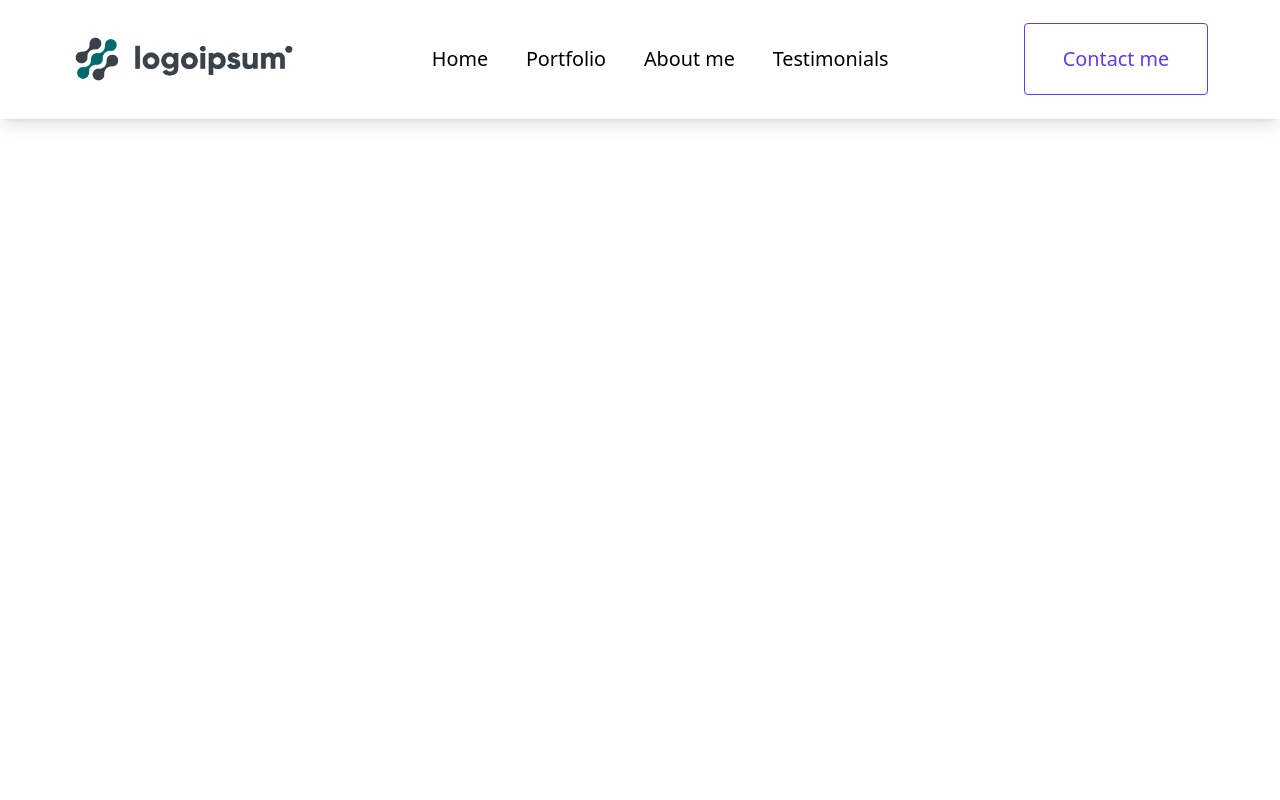
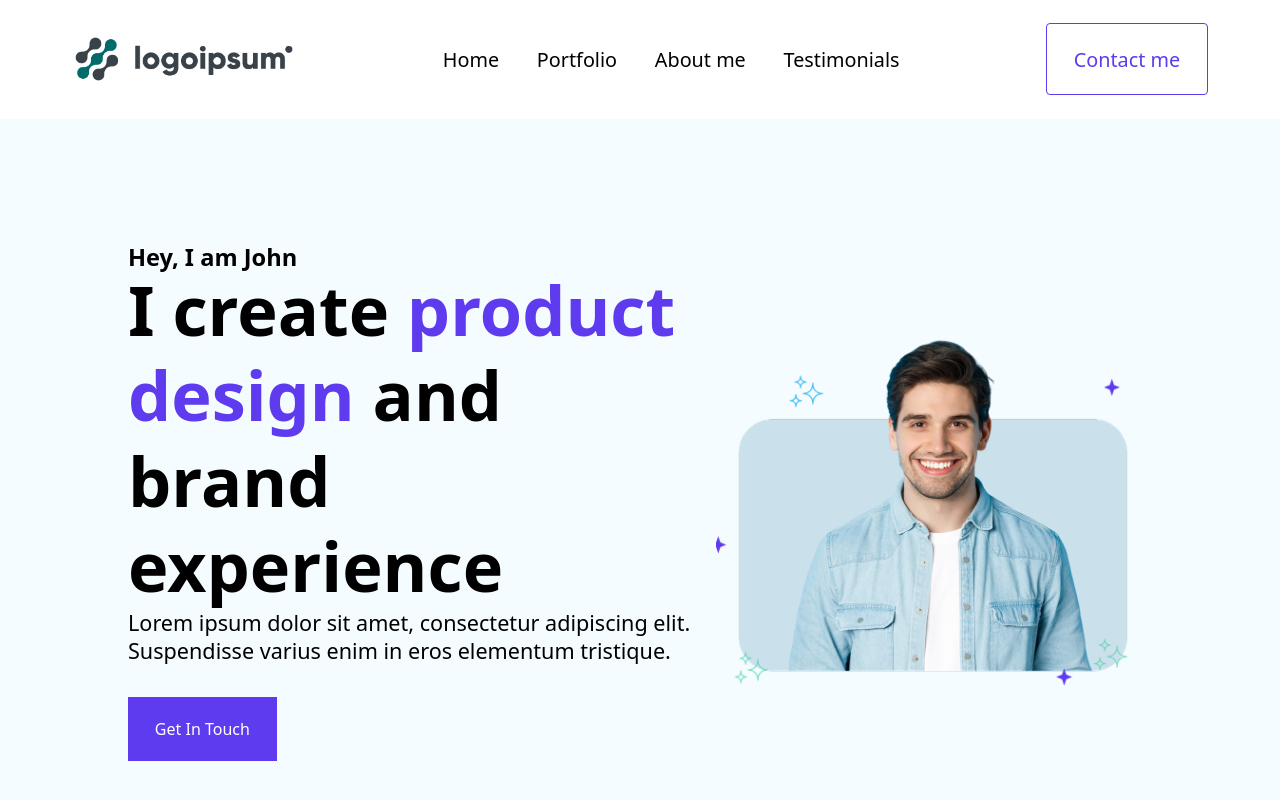
Before and after one commit to AlaminIbneFaruk/logoipsum, a plain HTML site: page index.html in a window 1280 px wide. Drawn offline with nearby package versions, Linux system fonts and the light colour scheme.

Commit message:
banner done

```diff
--- a/index.html
+++ b/index.html
@@ -5,7 +5,7 @@
     <meta name="viewport" content="width=device-width, initial-scale=1.0" />
     <script src="https://cdn.jsdelivr.net/npm/@tailwindcss/browser@4"></script>
   </head>
-  <body class="">
+  <body class="m-0 p-0">
     <header
       class="lg:px-[calc(5rem*.9)] py-[calc(1.625em*.9)] flex justify-between items-center p-4 shadow-lg"
     >
@@ -47,12 +47,39 @@
       <div>
         <a href="#contact">
           <button
-            class="text-[#5E3BEE] px-[calc(2.625rem*.9)] py-[calc(1.125em*.9)] border border-[#5E3BEE] rounded hover:bg-[#5E3BEE] hover:text-white text-[calc(1.375rem*.9)]"
+            class="text-[#5E3BEE] px-[calc(1.865rem*.9)] py-[calc(1.4rem*.9)] border border-[#5E3BEE] rounded hover:bg-[#5E3BEE] hover:text-white text-[calc(1.375rem*.9)]"
           >
             Contact me
           </button></a
         >
       </div>
     </header>
+    <main>
+      <section
+        class="flex flex-col md:flex-row items-center space-y-4 px-32 py-32 bg-[#F5FCFF]"
+      >
+        <article>
+          <p class="leading-5 font-semibold text-[1.475rem] p-[]">
+            Hey, I am John
+          </p>
+          <h3 class="text-[calc(4.75rem*.9)] font-bold leading-tight">
+            I create <span class="text-[#5E3BEE]">product design</span> and
+            brand experience
+          </h3>
+          <p class="text-[calc(1.5rem*.9)] leading-7 mb-8">
+            Lorem ipsum dolor sit amet, consectetur adipiscing elit. <br />
+            Suspendisse varius enim in eros elementum tristique.
+          </p>
+          <button
+            class="bg-[#5E3BEE] text-white px-[calc(1.865rem*.9)] py-[calc(1.4rem*.9)]"
+          >
+            Get In Touch
+          </button>
+        </article>
+        <figure class="h-auto w-[calc(80rem*.9)]">
+          <img src="./images/hero1.png" alt="" class="h-full w-full" />
+        </figure>
+      </section>
+    </main>
   </body>
 </html>
```
